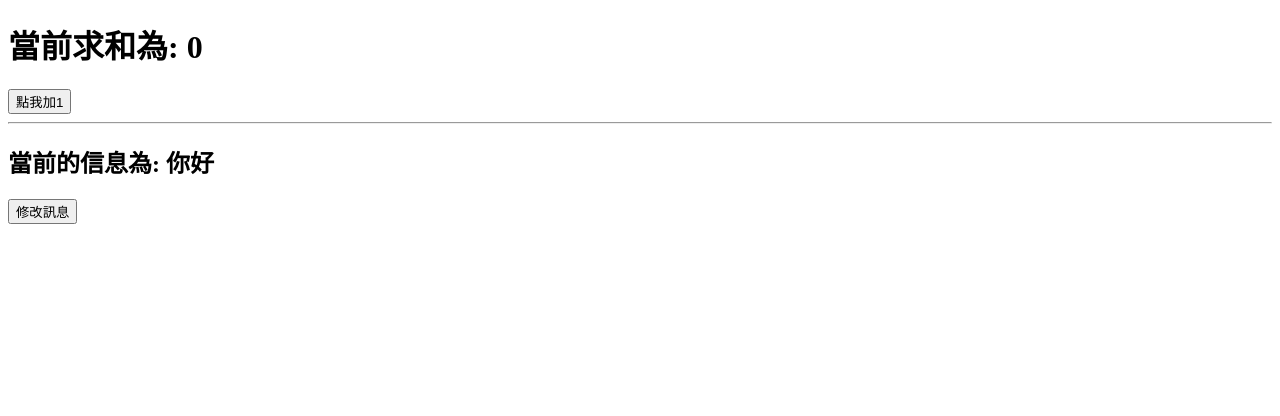
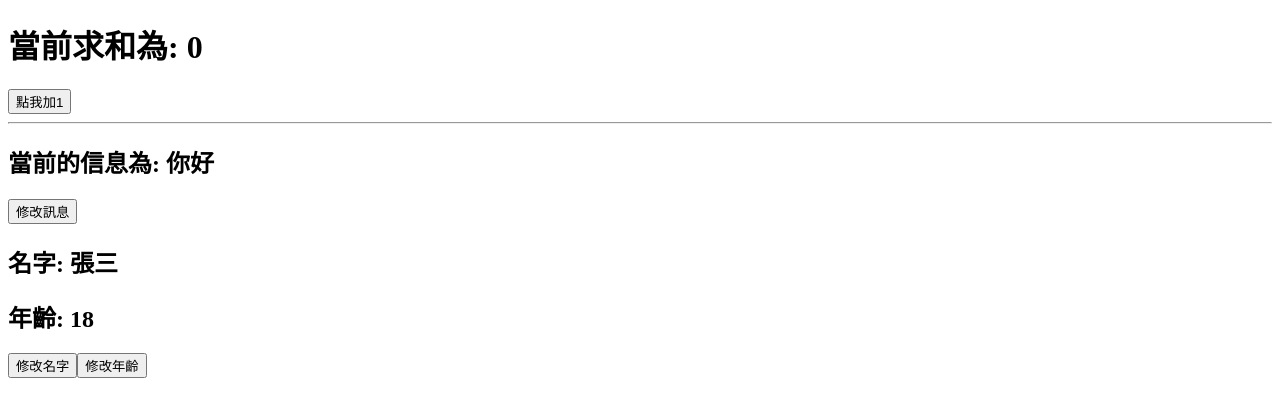
Before and after one commit to DennisLin0125/Vue3, a Vue app: page / in a window 1280 px wide. Shown: the top 416 px of the page. Built offline with nearby package versions, Linux system fonts and the light colour scheme.

Commit message:
watch監視reactive定義的數據

```diff
--- a/src/components/Demo.vue
+++ b/src/components/Demo.vue
@@ -5,10 +5,14 @@
   <hr />
   <h2>當前的信息為: {{ msg }}</h2>
   <button @click="msg += '!'">修改訊息</button>
+  <h2>名字: {{ person.name }}</h2>
+  <h2>年齡: {{ person.age }}</h2>
+  <button @click="person.name += '~'">修改名字</button>
+  <button @click="person.age++">修改年齡</button>
 </template>
 
 <script>
-import { ref, watch } from "vue";
+import { reactive, watch, ref } from "vue";
 export default {
   // eslint-disable-next-line vue/multi-word-component-names
   name: "Demo",
@@ -29,6 +33,10 @@ export default {
     // 配置數據
     let sum = ref(0);
     let msg = ref("你好");
+    let person = reactive({
+      name: "張三",
+      age: 18,
+    });
 
     // 情況1 監視ref所定義的1個響應式數據
     // watch([msg], (newValue, oldValue) => {
@@ -36,13 +44,23 @@ export default {
     // });
 
     // 情況2 監視ref所定義的多個響應式數據
-    watch([msg,sum], (newValue, oldValue) => {
-      console.log("msg的值變了", newValue, oldValue);
-    },{immediate:true,});
+    // watch(
+    //   [msg, sum],
+    //   (newValue, oldValue) => {
+    //     console.log("msg的值變了", newValue, oldValue);
+    //   },
+    //   { immediate: true }
+    // );
+
+    // 情況3 監視reactive所定義的1個響應式數據,此處無法獲得oldValue
+    watch(person,(newValue, oldValue) => {
+      console.log('person變化了',newValue, oldValue)
+    })
 
     return {
       sum,
       msg,
+      person,
     };
   },
 };
```
Also changed, not shown: 1 other file (tests, documents, lock files or other folders).
